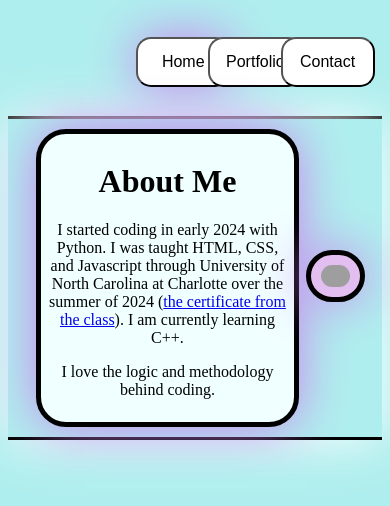
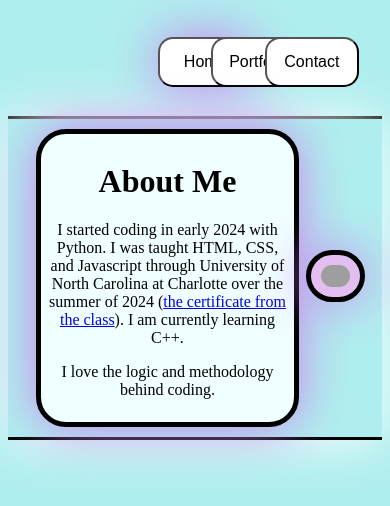
Before and after one commit to Rovak0/reactPortfolio, a React (Vite) app: page / in a window 390 px wide. Shown: the top 506 px of the page. Built offline with nearby package versions, Linux system fonts and the light colour scheme; grey boxes are pictures that could not be loaded.

Commit message:
scaling for phone 3

```diff
--- a/src/App.css
+++ b/src/App.css
@@ -69,14 +69,12 @@ ul > li{
 }
 
 .aboutMe{
-    /* display: inline-block; */
     text-align: center;
     padding: 10px;
     border-color: black;
     border-bottom: 5px;
     border-bottom: solid;
     display: flex;
-    /* justify-content: center; */
     box-shadow: 0 0 50px white;
     align-items: center;
 }
@@ -360,8 +358,8 @@ ul > li{
     .navListItem {
         margin-top:1%;
         margin-bottom:1%;
-        margin-right:5%;
-        margin-left:3%;
+        margin-right:1%;
+        margin-left:1%;
         width:15%;
         text-align: center;
     }
@@ -376,14 +374,12 @@ ul > li{
     }
 
     .aboutMe{
-        /* display: inline-block; */
         text-align: center;
         padding: 10px;
         border-color: black;
         border-bottom: 5px;
         border-bottom: solid;
         /* display: flex; */
-        /* justify-content: center; */
         box-shadow: 0 0 50px white;
         align-items: center;
     }
```
